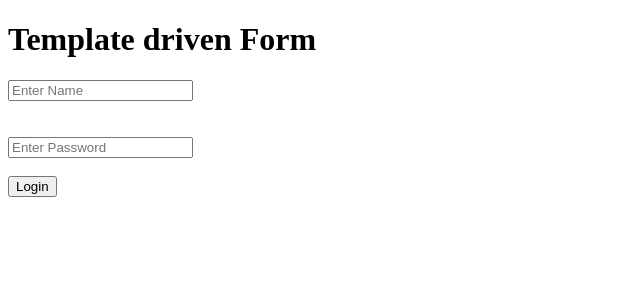
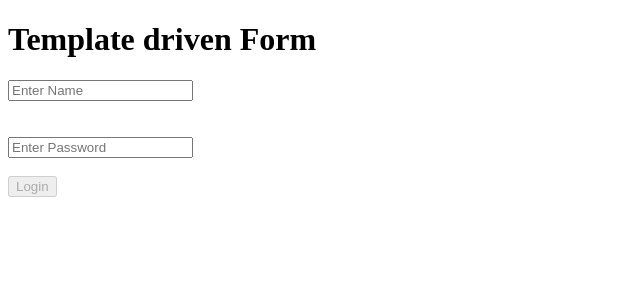
Before and after one commit to Adrion10/Angular_lesons, an Angular app in the folder angular-lessons/Form/: page / in a window 1280 px wide. Shown: the top 300 px of the page, without its empty margins (0-640 px from the left). Built offline with nearby package versions, Linux system fonts and the light colour scheme.

Commit message:
<button [disabled]="loginForm.invalid">Login

```diff
--- a/angular-lessons/Form/src/app/app.component.html
+++ b/angular-lessons/Form/src/app/app.component.html
@@ -29,5 +29,5 @@
     >Pleas enter a Valid Input</span
   >
   <br />
-  <button>Login</button>
+  <button [disabled]="loginForm.invalid">Login</button>
 </form>
```
